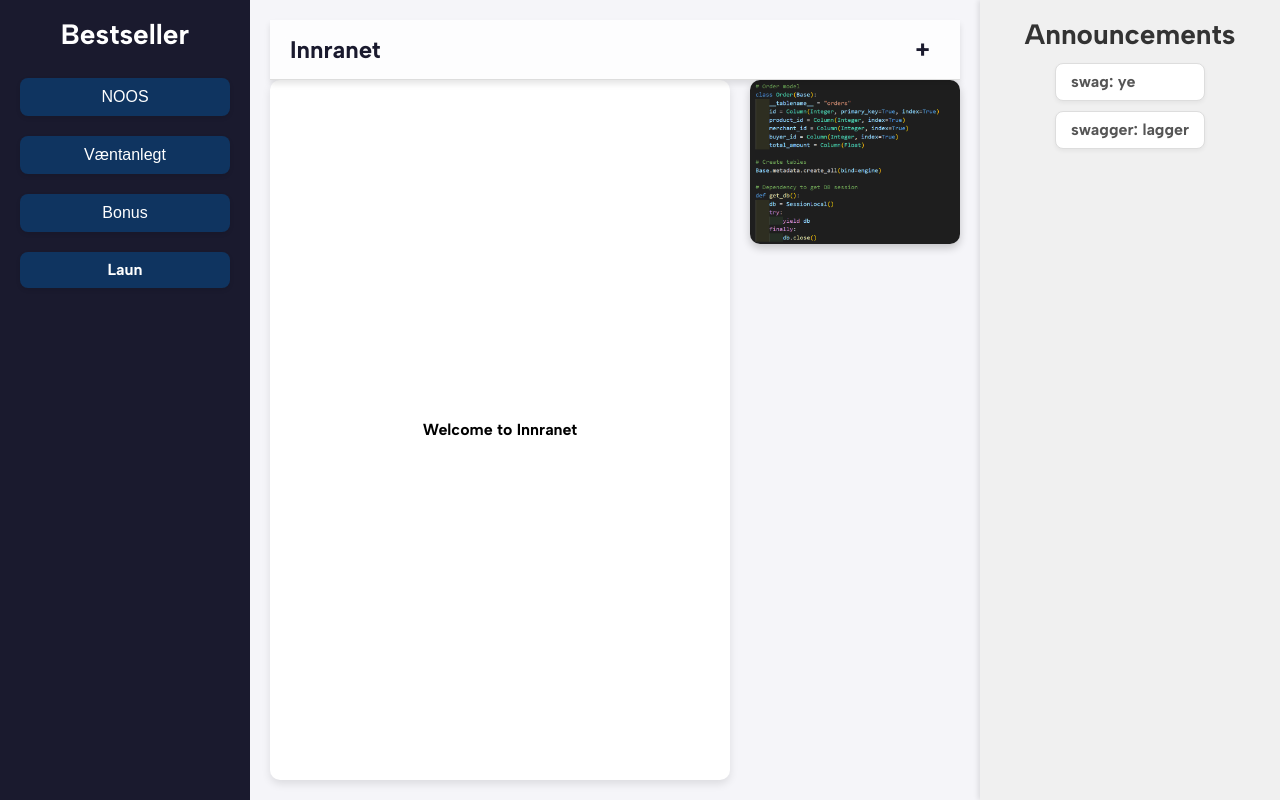
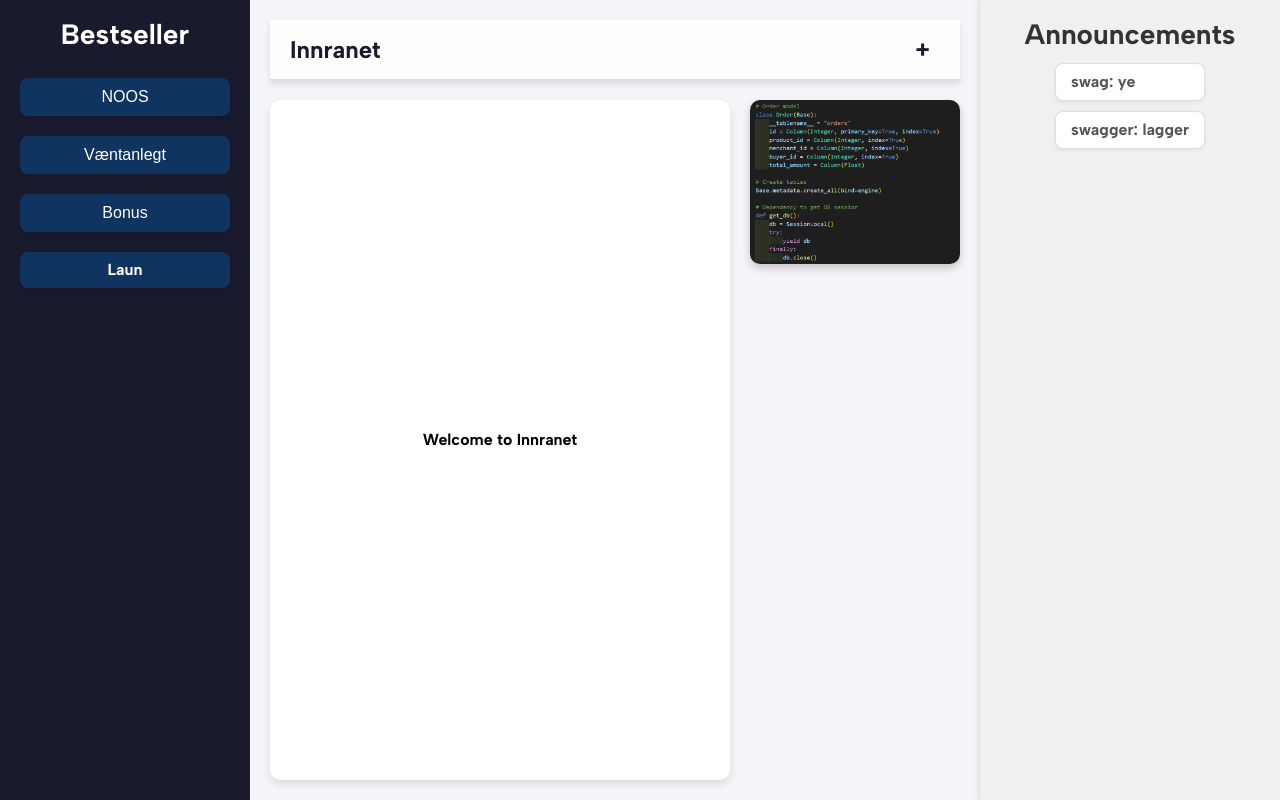
Before and after one commit to Kriswhyte092/Bestseller, a Django app: page / in a window 1280 px wide. Run offline with Django 5.2, Linux system fonts and the light colour scheme; data comes from the database, SQL or seed files in the repository; some libraries are stand-ins or nearby versions.

Commit message:
Update index.html

```diff
--- a/innranet/innranetBestseller/frontend/templates/frontend/index.html
+++ b/innranet/innranetBestseller/frontend/templates/frontend/index.html
@@ -18,6 +18,7 @@
     border-bottom: 1px solid #ddd; /* Add a bottom border */
     box-shadow: 0 4px 6px rgba(0, 0, 0, 0.1); /* Optional shadow */
     z-index: 1000; /* Ensure it stays on top */
+    margin-bottom: 20px; /* Add padding below the topbar */
 }
 
 .topbar-title {
```
